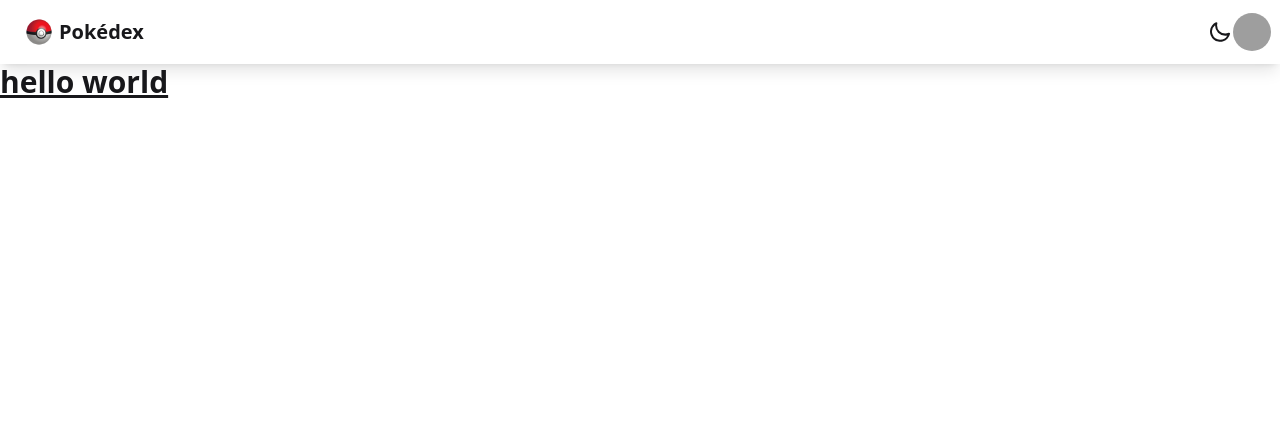
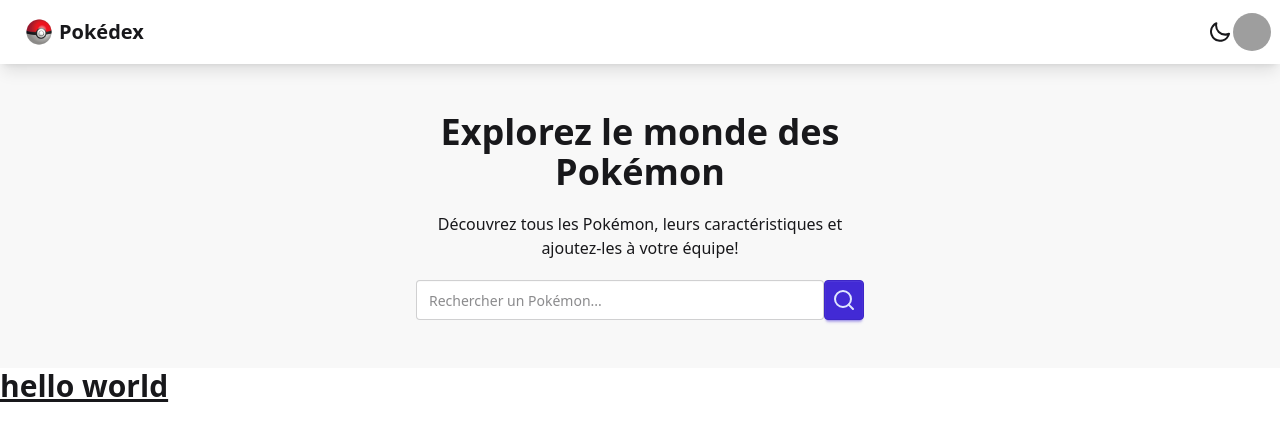
Before and after one commit to SayliDev/pokedex-nuxt, a Vue app: page / in a window 1280 px wide. Shown: the top 440 px of the page. Built offline with nearby package versions, Linux system fonts and the light colour scheme; grey boxes are pictures that could not be loaded.

Commit message:
feat(hero) : create searchbar and hero component

```diff
--- a/package.json
+++ b/package.json
@@ -10,6 +10,7 @@
   },
   "dependencies": {
     "@tailwindcss/vite": "^4.0.14",
+    "lucide-vue-next": "^0.482.0",
     "tailwindcss": "^4.0.14",
     "vue": "^3.5.13"
   },
--- a/src/App.vue
+++ b/src/App.vue
@@ -1,9 +1,12 @@
 <script setup lang="ts">
 import Navbar from "./components/Navbar.vue";
+import Hero from "./components/Hero.vue";
 </script>
 
 <template>
   <Navbar />
+  <Hero />
+
   <div>
     <h1 class="text-3xl font-bold underline">hello world</h1>
   </div>
--- /dev/null
+++ b/src/components/Hero.vue
@@ -0,0 +1,20 @@
+<template>
+  <div class="hero bg-base-200 py-8">
+    <div class="hero-content text-center">
+      <div class="max-w-md">
+        <h1 class="text-4xl font-bold mb-5">Explorez le monde des Pokémon</h1>
+        <p class="mb-5">
+          Découvrez tous les Pokémon, leurs caractéristiques et ajoutez-les à
+          votre équipe!
+        </p>
+        <Searchbar />
+      </div>
+    </div>
+  </div>
+</template>
+
+<script setup lang="ts">
+import Searchbar from "./Searchbar.vue";
+</script>
+
+<style></style>
--- /dev/null
+++ b/src/components/Searchbar.vue
@@ -0,0 +1,18 @@
+<template>
+  <div class="form-control w-full max-w-lg mx-auto flex justify-center">
+    <input
+      type="text"
+      placeholder="Rechercher un Pokémon..."
+      class="input input-bordered w-full"
+    />
+    <button class="btn btn-square btn-primary">
+      <SearchIcon class="w-6 h-6" />
+    </button>
+  </div>
+</template>
+
+<script setup lang="ts">
+import { SearchIcon } from "lucide-vue-next";
+</script>
+
+<style></style>
```
Also changed, not shown: 1 other file (tests, documents, lock files or other folders).
